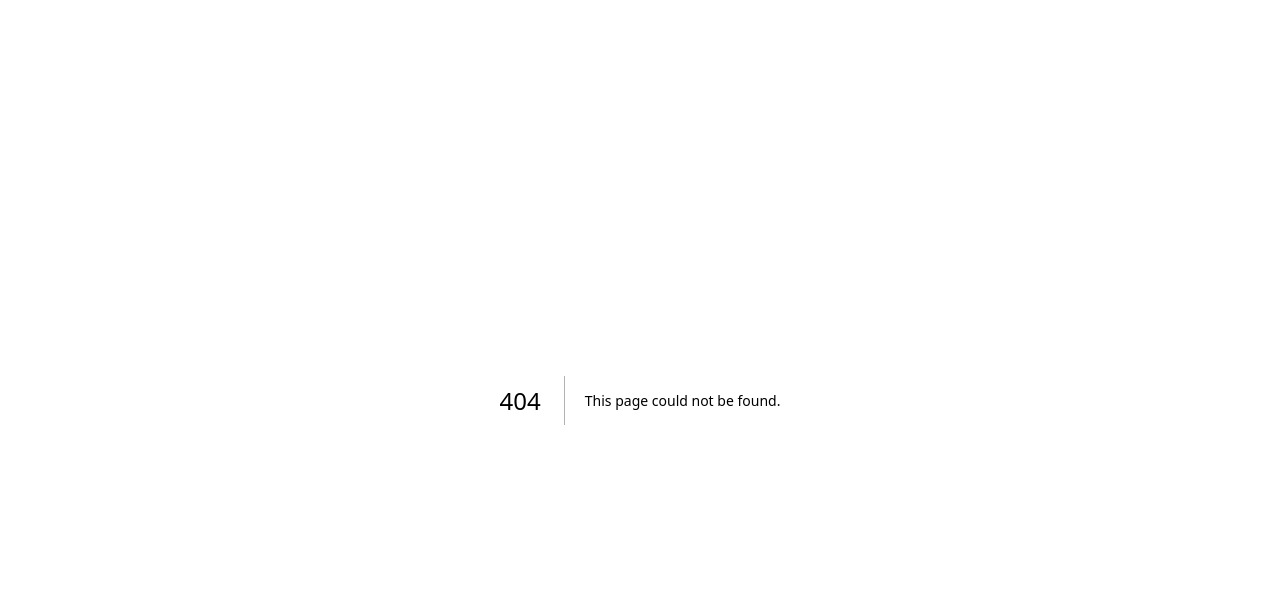
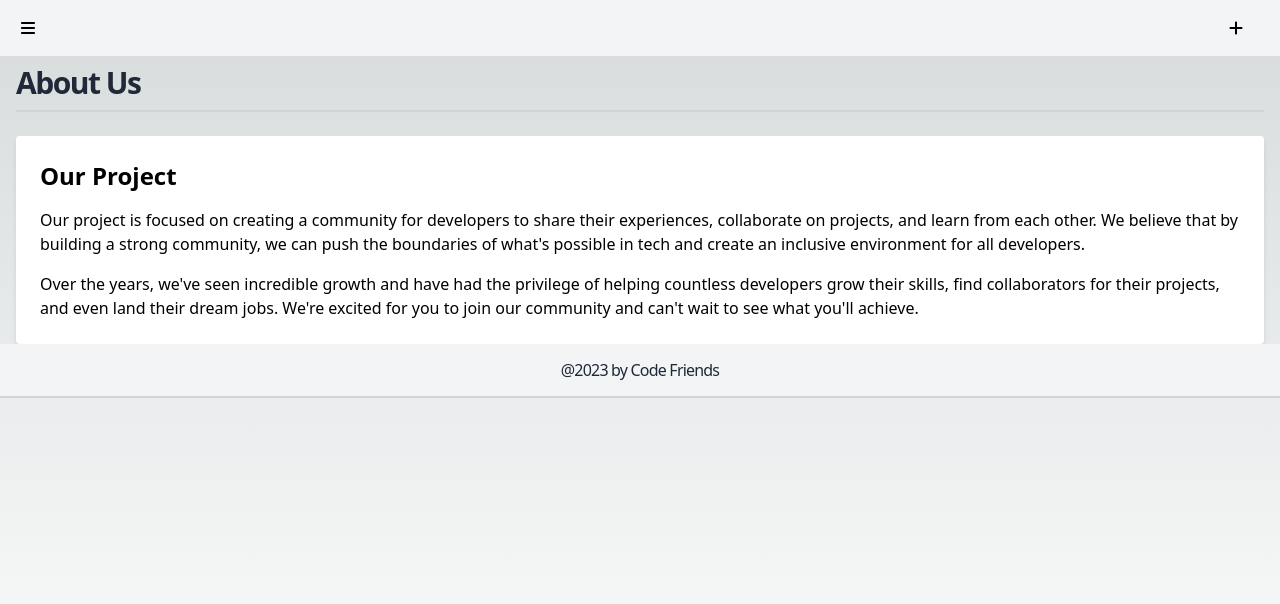
Before and after one commit to alexdwagner/code-friends, a Next.js app: page /about in a window 1280 px wide. Before the commit this address had no page. Shown: the top 604 px of the page. Built offline with nearby package versions, Linux system fonts and the light colour scheme.

Commit message:
Mentorship tags.

```diff
--- a/components/CreatePost.tsx
+++ b/components/CreatePost.tsx
@@ -6,11 +6,14 @@ export type FormData = {
     tags: string[];
 };
 
+console.log("Current formData:", FormData);
+
 type CreatePostProps = {
     onPostSubmit: (formData: FormData) => void;
 };
 
 const CreatePost: React.FC<CreatePostProps> = ({ onPostSubmit }) => {
+    console.log("CreatePost component has been mounted.");
     const [formData, setFormData] = useState<FormData>({
         title: '',
         description: '',
@@ -30,11 +33,17 @@ const CreatePost: React.FC<CreatePostProps> = ({ onPostSubmit }) => {
 
     const handleSubmit = (e: ChangeEvent<HTMLFormElement>) => {
         e.preventDefault();
-        onPostSubmit(formData);
+        try {
+            console.log("Submitting form data:", formData);
+            onPostSubmit(formData);
+            console.log("Form data submitted successfully");
+        } catch (error) {
+            console.error("Error while submitting form data:", error);
+        }
     };
 
     return (
-        <div className="post-card bg-white p-6 rounded shadow-md border border-gray-200 hover:shadow-lg transition duration-300 mb-4">
+        <div className="post-card bg-white p-6 rounded shadow-md border border-gray-200 hover:shadow-lg transition duration-300 mb-4 rounded-box">
             <form onSubmit={handleSubmit}>
                 <div className="mb-4">
                     <label className="block text-gray-700 text-sm font-bold mb-2" htmlFor="title">Title</label>
@@ -47,7 +56,7 @@ const CreatePost: React.FC<CreatePostProps> = ({ onPostSubmit }) => {
                 </div>
 
                 <div className="mb-4">
-                    <label className="block text-gray-700 text-sm font-bold mb-2" htmlFor="tags">Tags (Press Enter to add a tag. Max 3 tags)</label>
+                <label className="block text-gray-700 text-sm font-bold mb-2" htmlFor="tags">Tags (Press &apos;Enter&apos; to add a tag. Max 3 tags)</label>
                     <input className="shadow appearance-none border rounded w-full py-2 px-3 text-gray-700 leading-tight focus:outline-none focus:shadow-outline" id="tags" type="text" onKeyPress={handleTagInput} />
                     <div className="flex space-x-2 mt-2">
                         {formData.tags.map((tag, idx) => (
--- a/components/Data.tsx
+++ b/components/Data.tsx
@@ -1,57 +1,69 @@
-// Data.js
-// dummy data for posts
-
 import { PostProps } from './PostCard';
 
-export const postData = [
+export const postData: PostProps[] = [
     {
       profileImage: "/path-to-image1.jpg",
       name: "John Doe",
       handle: "johndoe",
       descriptor: "Frontend Developer",
+      offeringMentorship: true,
+      seekingMentorship: false,
       lastActive: 1,
       headline: "Exploring ReactJS and Next.js!",
       body: "I've been diving deep into the React ecosystem and I'm loving the journey...",
       likes: 34,
+      tags: ["React", "Next.js", "JavaScript"]
     },
     {
       profileImage: "/path-to-image2.jpg",
       name: "Jane Smith",
       handle: "janesmith",
       descriptor: "Backend Developer",
+      offeringMentorship: false,
+      seekingMentorship: true,
       lastActive: 2,
       headline: "Express.js Guru",
       body: "Backend development has been my passion and I specialize in Node and Express...",
       likes: 42,
+      tags: ["Node.js", "Express", "Backend"]
     },
     {
       profileImage: "/path-to-image3.jpg",
       name: "Alice Brown",
       handle: "aliceb",
       descriptor: "Full Stack Developer",
+      offeringMentorship: true,
+      seekingMentorship: true,
       lastActive: 5,
       headline: "MERN Stack Enthusiast",
       body: "From MongoDB to React, I love every part of the MERN stack...",
       likes: 28,
+      tags: ["MongoDB", "Express", "React"]
     },
     {
       profileImage: "/path-to-image4.jpg",
       name: "Bob White",
       handle: "bobwhite",
       descriptor: "Mobile App Developer",
+      offeringMentorship: false,
+      seekingMentorship: false,
       lastActive: 3,
       headline: "Flutter Fanatic",
       body: "Creating beautiful and performant mobile apps using Flutter has been a joy...",
       likes: 39,
+      tags: ["Flutter", "Dart", "Mobile"]
     },
     {
       profileImage: "/path-to-image5.jpg",
       name: "Charlie Green",
       handle: "charlieg",
       descriptor: "Data Scientist",
+      offeringMentorship: true,
+      seekingMentorship: false,
       lastActive: 7,
       headline: "Machine Learning Advocate",
       body: "Diving into data and drawing insights using Python and TensorFlow...",
       likes: 47,
+      tags: ["Python", "TensorFlow", "Machine Learning"]
     },
-  ];
+];
--- a/components/Footer.tsx
+++ b/components/Footer.tsx
@@ -1,11 +1,13 @@
-import React from 'react'
+import React from 'react';
 
 function Footer() {
-  return (
-    <div className="footer bg-gray-100 p-4 text-center">
-      @2023 by Code Friends
-    </div>
-  );
+    return (
+        <div className="footer bg-gray-100 p-4 text-center border-b-2 border-gray-300 pb-2 px-0 py-2">
+            <span className="text-m text-gray-800 leading-tight tracking-tighter">
+                @2023 by Code Friends
+            </span>
+        </div>
+    );
 }
 
-export default Footer
+export default Footer;
--- a/components/Header.tsx
+++ b/components/Header.tsx
@@ -1,15 +1,20 @@
+// components/Header.tsx
+
 import React from 'react';
 import Link from 'next/link';
 import { FontAwesomeIcon } from '@fortawesome/react-fontawesome';
 import { faBars, faPlus } from '@fortawesome/free-solid-svg-icons';
+import Nav from './Nav';
 
 const Header: React.FC = () => {
     return (
         <header className="header bg-gray-100 p-4 flex justify-between items-center">
-      <FontAwesomeIcon icon={faBars} width="24" height="24" className="ml-4" />
+            <div className="flex items-center space-x-4">
+                <Nav />
+            </div>
 
             <div className="relative group flex items-center">
-        <Link href="/create">
+                <Link href="/create" legacyBehavior>
                     <a className="group-hover:underline flex items-center">
                         <span className="absolute right-full mr-2 p-2 bg-white text-gray-800 text-xs rounded shadow-md opacity-0 group-hover:opacity-100 transition-opacity duration-200">
                             Create a post
--- /dev/null
+++ b/components/Nav.tsx
@@ -0,0 +1,42 @@
+// components/Nav.tsx
+
+import Link from 'next/link';
+import React, { useState } from 'react';
+import { FontAwesomeIcon } from '@fortawesome/react-fontawesome';
+import { faBars } from '@fortawesome/free-solid-svg-icons';
+
+const Nav: React.FC = () => {
+    const [isOpen, setIsOpen] = useState(false);
+
+    return (
+        <nav className="relative">
+            <FontAwesomeIcon icon={faBars} width="24" height="24" onClick={() => setIsOpen(!isOpen)} />
+            {isOpen && (
+                <ul className="absolute left-0 mt-2 space-y-2 bg-white text-blue-600 border border-gray-200 rounded shadow-lg">
+                    <li className="px-4 py-2 hover:bg-gray-200">
+                        <Link href="/" legacyBehavior>
+                            <a onClick={() => setIsOpen(false)}>Home</a>
+                        </Link>
+                    </li>
+                    <li className="px-4 py-2 hover:bg-gray-200">
+                        <Link href="/about" legacyBehavior>
+                            <a onClick={() => setIsOpen(false)}>About</a>
+                        </Link>
+                    </li>
+                    <li className="px-4 py-2 hover:bg-gray-200">
+                        <Link href="/posts" legacyBehavior>
+                            <a onClick={() => setIsOpen(false)}>Posts</a>
+                        </Link>
+                    </li>
+                    <li className="px-4 py-2 hover:bg-gray-200">
+                        <Link href="/categories" legacyBehavior>
+                            <a onClick={() => setIsOpen(false)}>Categories</a>
+                        </Link>
+                    </li>
+                </ul>
+            )}
+        </nav>
+    );
+};
+
+export default Nav;
--- a/components/PostCard.tsx
+++ b/components/PostCard.tsx
@@ -8,10 +8,13 @@ export type PostProps = {
   name: string;
   handle: string;
   descriptor: string;
+  offeringMentorship: boolean;
+  seekingMentorship: boolean;
   lastActive: number;
   headline: string;
   body: string;
   likes: number;
+  tags: string[];
 };
 
 const PostHeader: React.FC<PostProps> = (props) => (
@@ -26,6 +29,8 @@ const PostHeader: React.FC<PostProps> = (props) => (
       <span className="name font-bold text-xl">{props.name}</span>
       <span className="handle text-gray-500">@{props.handle}</span>
       <span className="descriptor block text-sm text-gray-600">{props.descriptor}</span>
+      {props.offeringMentorship && <span className="tag bg-green-500 text-white px-2 py-1 rounded mr-2">Offering Mentorship</span>}
+      {props.seekingMentorship && <span className="tag bg-yellow-500 text-white px-2 py-1 rounded mr-2">Seeking Mentorship</span>}
       <span className="last-active text-gray-500">{props.lastActive} hours ago</span>
     </div>
   </div>
@@ -48,12 +53,24 @@ const PostFooter: React.FC<PostProps> = (props) => (
   </div>
 );
 
+const PostTags: React.FC<{ tags: string[] }> = ({ tags }) => (
+  <div className="tags mt-2">
+    {tags.map((tag, index) => (
+      <span key={index} className="tag bg-blue-500 text-white px-2 py-1 rounded mr-2">
+        {tag}
+      </span>
+    ))}
+  </div>
+);
+
 const PostCard: React.FC<PostProps> = (props) => (
-  <div className="post-card bg-white p-6 rounded shadow-md border border-gray-200 hover:shadow-lg transition duration-300 mb-4">
+<div className="post-card bg-white p-6 rounded shadow-md border border-gray-200 hover:shadow-lg transition duration-300 mb-4 rounded-box">
     <PostHeader {...props} />
     <PostBody {...props} />
+    <PostTags tags={props.tags} />
     <PostFooter {...props} />
   </div>
 );
 
+
 export default PostCard;
--- a/components/PostList.tsx
+++ b/components/PostList.tsx
@@ -7,6 +7,7 @@ interface PostListProps {
 }
 
 const PostList: React.FC<PostListProps> = ({ posts }) => {
+  console.log("Rendering posts:", posts);
   return (
     <div className="container mx-auto px-4">
       {posts.map((post, index) => (
--- a/src/app/globals.css
+++ b/src/app/globals.css
@@ -17,14 +17,20 @@
   }
 }
 
+html {
+  height: 100%;
+}
+
 body {
   color: rgb(var(--foreground-rgb));
+  margin: 0;
   background: linear-gradient(
       to bottom,
       transparent,
       rgb(var(--background-end-rgb))
     )
     rgb(var(--background-start-rgb));
+  background-attachment: fixed; /* Fixes the gradient relative to the viewport */
 }
 
 .header {
@@ -43,3 +49,7 @@ body {
   justify-content: space-around;
   padding: 1rem 0;
 }
+
+.rounded-box {
+  border-radius: 20px;
+}
--- /dev/null
+++ b/src/pages/about.tsx
@@ -0,0 +1,36 @@
+// pages/about.tsx
+
+import React from 'react';
+import Header from '../../components/Header';
+import Footer from '../../components/Footer';
+
+function AboutPage() {
+    return (
+        <>
+            <Header />
+            <div className="container mx-auto px-4">
+                <h1 className="text-3xl font-bold mb-6 text-gray-800 leading-tight tracking-tighter border-b-2 border-gray-300 pb-2 px-0 py-2">
+                    About Us
+                </h1>
+
+                <div className="bg-white p-6 rounded shadow-md">
+                    <h2 className="text-2xl font-semibold mb-4">Our Project</h2>
+                    <p>
+                        Our project is focused on creating a community for developers to share their experiences,
+                        collaborate on projects, and learn from each other. We believe that by building a strong
+                        community, we can push the boundaries of what's possible in tech and create an inclusive
+                        environment for all developers.
+                    </p>
+                    <p className="mt-4">
+                        Over the years, we've seen incredible growth and have had the privilege of helping countless
+                        developers grow their skills, find collaborators for their projects, and even land their dream jobs.
+                        We're excited for you to join our community and can't wait to see what you'll achieve.
+                    </p>
+                </div>
+            </div>
+            <Footer />
+        </>
+    );
+}
+
+export default AboutPage;
--- /dev/null
+++ b/src/pages/categories.tsx
@@ -0,0 +1,22 @@
+// pages/categories.tsx
+
+import React from 'react';
+import Header from '../../components/Header';
+import Footer from '../../components/Footer';
+
+function CategoriesPage() {
+    return (
+        <>
+            <Header />
+            <div className="container mx-auto px-4">
+                <h1 className="text-3xl font-bold mb-6">Categories</h1>
+                <p>
+                    Categories page.
+                </p>
+            </div>
+            <Footer />
+        </>
+    );
+}
+
+export default CategoriesPage;
--- a/src/pages/create.tsx
+++ b/src/pages/create.tsx
@@ -1,19 +1,42 @@
 import React from 'react';
 import Header from '../../components/Header';
 import Footer from '../../components/Footer';
-import CreatePost, {FormData} from '../../components/CreatePost';
+import CreatePost, { FormData } from '../../components/CreatePost';
 
 function CreatePostPage() {
-  const handlePostSubmit = (formData:FormData) => {
-    // Handle form submission logic here
-    console.log(formData);
+    const handlePostSubmit = async (formData: FormData) => {
+        try {
+            console.log("handlePostSubmit is being called with data:", formData);
+
+            const response = await fetch('/api/posts', { // assuming '/api/posts' is your endpoint
+                method: 'POST',
+                headers: {
+                    'Content-Type': 'application/json'
+                },
+                body: JSON.stringify(formData)
+            });
+
+            if (!response.ok) {
+                throw new Error(`HTTP error! Status: ${response.status}`);
+            }
+
+            const data = await response.json();
+            console.log("Server response:", data);
+
+        } catch (error) {
+            console.error("Error in handlePostSubmit:", error);
+        }
     };
+
+    console.log("CreatePostPage is rendering");
 
     return (
         <>
             <Header />
             <div className="container mx-auto px-4">
-        <h1 className="text-3xl font-bold mb-6">Create a New Post</h1>
+                <h1 className="text-3xl font-bold mb-6 text-gray-800 leading-tight tracking-tighter border-b-2 border-gray-300 pb-2 px-0 py-2">
+                    Create a New Post
+                </h1>
                 <CreatePost onPostSubmit={handlePostSubmit} />
             </div>
             <Footer />
--- a/src/pages/posts.tsx
+++ b/src/pages/posts.tsx
@@ -1,14 +1,22 @@
 // pages/posts.tsx
 import React from 'react';
+import Header from '../../components/Header';
+import Footer from '../../components/Footer';
 import PostList from '../../components/PostList';
 import { postData } from '../../components/Data';  // Import the dummy data
 
 function PostsPage() {
   return (
-    <div className="container mx-auto px-4">
-      <h1 className="text-3xl font-bold mb-6">Latest Posts</h1>
-      <PostList posts={postData} />  {/* Pass the dummy data to the PostList */}
-    </div>
+    <>
+      <Header />
+      <div className="container mx-auto px-4">
+      <h1 className="text-3xl font-bold mb-6 text-gray-800 leading-tight tracking-tighter border-b-2 border-gray-300 pb-2 px-0 py-2">
+        Latest Posts
+      </h1>
+          <PostList posts={postData} />
+      </div>
+      <Footer />
+    </>
   );
 }
 
```
Lines whose indentation alone changed are shown as unchanged.
